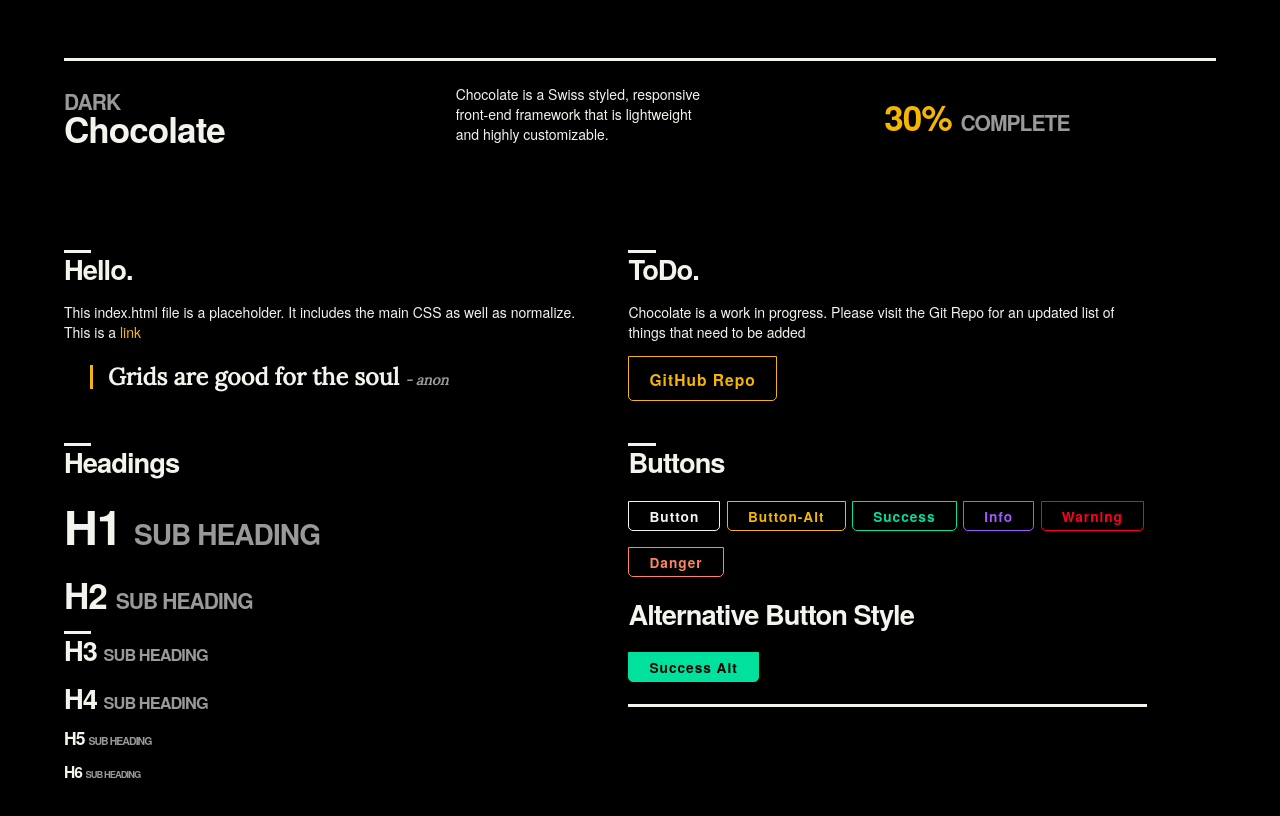
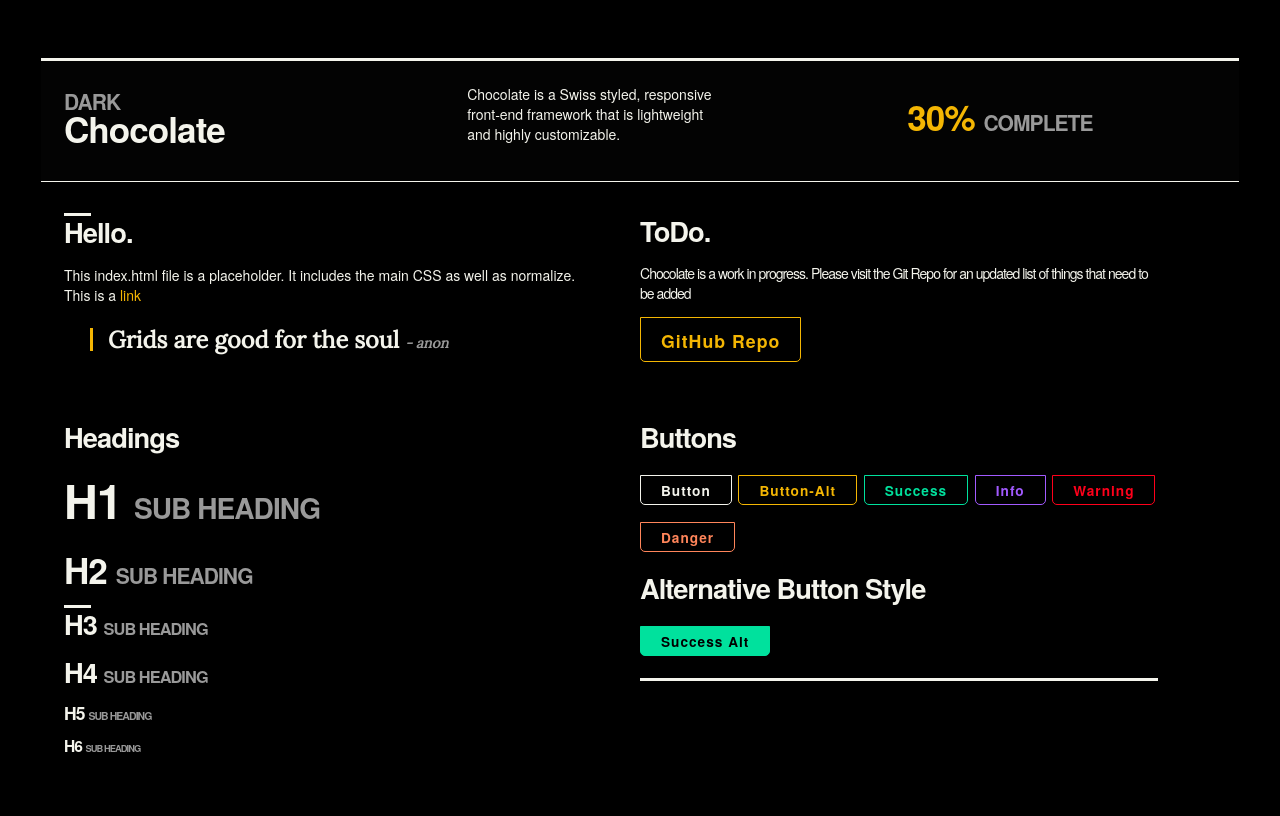
Before and after one commit to imRohan/chocolate-framework, a website: page index.html in a window 1280 px wide. Drawn offline with Linux system fonts and the light colour scheme.

Commit message:
added header/grid changes

```diff
--- a/index.html
+++ b/index.html
@@ -2,33 +2,24 @@
 <html lang="en">
 
 <head>
-
     <!-- Page Setup -->
     <meta charset="utf-8">
     <title>Chocolate Framework</title>
     <meta name="description" content="">
     <meta name="author" content="">
     <meta name="viewport" content="width=device-width, initial-scale=1">
-
-
-
     <!-- CSS -->
     <link rel="stylesheet" href="bower_components/normalize.css/normalize.css">
     <link rel="stylesheet" href="css/chocolate.css">
-
-
-
-
     <!-- Favicon -->
     <link rel="icon" type="image/png" href="images/favicon.png">
-
 </head>
 
 <body>
-
     <!--Page Contents -->
     <div class="container">
-        <div class="row header">
+        <div class="banner">
+            <div class="row">
                 <div class="four col">
                     <h2><small class="topHeading">Dark</small>Chocolate</h2>
                 </div>
@@ -38,26 +29,26 @@
                 <div class="five col">
                     <h2 class="alert center">30% <small>complete</small></h2>
                 </div>
-
-
+            </div>
         </div>
         <div class="row">
             <div class="half col">
                 <h3>Hello.</h3>
                 <p>This index.html file is a placeholder. It includes the main CSS as well as normalize. This is a <a href="">link</a>
                 </p>
-                <blockquote>Grids are good for the soul <cite> - anon</cite></blockquote>
-
+                <blockquote>Grids are good for the soul
+                    <cite> - anon</cite>
+                </blockquote>
             </div>
             <div class="half col">
-                <h3>ToDo.</h3>
+                <h4>ToDo.<h4>
                 <p>Chocolate is a work in progress. Please visit the Git Repo for an updated list of things that need to be added</p>
                 <a target="_blank" class="altBtn btnLarge" href="https://github.com/imRohan/chocolate-framework">GitHub Repo</a>
             </div>
         </div>
         <div class="row">
             <div class="half col">
-                <h3>Headings</h3>
+                <h4>Headings</h4>
                 <h1>H1 <small>Sub heading</small></h1>
                 <h2>H2 <small>Sub heading</small></h2>
                 <h3>H3 <small>Sub heading</small></h3>
@@ -66,7 +57,7 @@
                 <h6>H6 <small>Sub heading</small></h6>
             </div>
             <div class="half col">
-                <h3>Buttons</h3>
+                <h4>Buttons</h4>
                 <button>Button</button>
                 <button class="altBtn">Button-Alt</button>
                 <button class="successBtn">Success</button>
@@ -75,12 +66,9 @@
                 <button class="dangerBtn">Danger</button>
                 <h4>Alternative Button Style</h4>
                 <button class="successBtnAlt">Success Alt</button>
-
                 <hr>
             </div>
         </div>
-
-
         <!-- JS goes here -->
 </body>
 
--- a/scss/_bodyStyles.scss
+++ b/scss/_bodyStyles.scss
@@ -10,6 +10,8 @@
 	@include lineHeight(0);
 	color: $lightFont;
 	background-color:$bgColor;
+	height:100%;
+	width:100%;
 }
 hr{
 	border:none;
--- a/scss/_grid.scss
+++ b/scss/_grid.scss
@@ -17,11 +17,12 @@
 .row{
     display:block;
     width:100%;
-    height:20px;
+    height:100%;
     clear:both;
     padding-top: 2%;
 }
 .col {
+    display:block;
     width: 100%;
     float: left;
     box-sizing: border-box;
@@ -32,7 +33,7 @@
         width: 90%;
     }
     .col {
-        margin-left: 4%;
+        margin-left: 5%;
     }
     .col:first-child {
         margin-left: 0;
@@ -73,23 +74,22 @@
     .twelve.col {
         width: 100%;
         margin-left: 0;
-        margin-bottom: 2%;
 
     }
     .oneThird.col {
-        width: 30.6666666667%;
+        @include colWidth(4);
     }
     .twoThirds.col {
-        width: 65.3333333333%;
+        @include colWidth(8);
     }
     .offsetOneThird.col {
-        margin-left: 34.6666666667%;
+        margin-left: 30.0%;
     }
     .offsetTwoThird.col{
-        margin-left: 69.3333333333%;
+        margin-left: 60.0%;
     }
-    .offset-half.col {
-        margin-left: 52%;
+    .offsetHalf.col {
+        margin-left: 45%;
     }
 }
 
--- a/scss/_helpers.scss
+++ b/scss/_helpers.scss
@@ -9,11 +9,15 @@
     text-transform: uppercase;
 }
 
-.header {
+.banner {
     margin-top: 5%;
-    padding-top: 1%;
+    @include bannerSize(2%);
     border-top: $lineWidth solid $primaryColor;
-    margin-bottom: 10%;
+    border-bottom: ($lineWidth * 0.33) solid $primaryColor;
+    height:120px;
+    overflow-y:hidden;
+    background-color: rgba(255,255,255,0.01);
+
 }
 
 .success{
--- a/scss/_mixins.scss
+++ b/scss/_mixins.scss
@@ -33,3 +33,17 @@
   -o-transition: $args;
   transition: $args;
 }
+
+@mixin word-wrap() {
+  word-break:     break-word;
+  -webkit-hyphens: auto;
+  -moz-hyphens:    auto;
+  hyphens:         auto;
+}
+
+@mixin bannerSize($val){
+  margin-left:-$val;
+  margin-right:-$val;
+  padding-left:$val;
+  padding-right:$val;
+}
```
Also changed, not shown: css/chocolate.css, 1 other file. Lines whose indentation alone changed are shown as unchanged.
